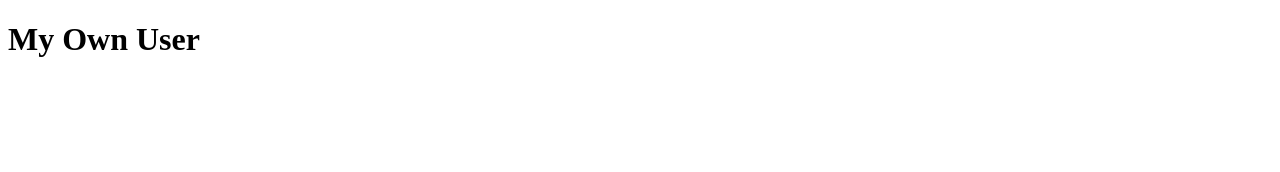
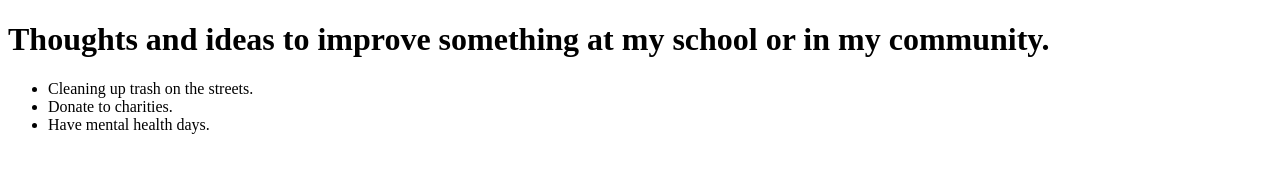
Before and after one commit to BriannaN20/Lesson5_Mini_Activity, a plain HTML site: page index.html in a window 1280 px wide. Drawn offline with Linux system fonts and the light colour scheme.

Commit message:
Replaced the heading tag with new text. Added an unordered list.

```diff
--- a/index.html
+++ b/index.html
@@ -4,6 +4,11 @@
     <title>Lesson 5 Mini Activity</title>
   </head>
   <body>
-    <h1>My Own User</h1>
+    <h1>Thoughts and ideas to improve something at my school or in my community.</h1>
+    <ul>
+     <li>Cleaning up trash on the streets.</li>
+      <li>Donate to charities.</li>
+      <li>Have mental health days.</li>
+    </ul>
   </body>
 </html>
```
